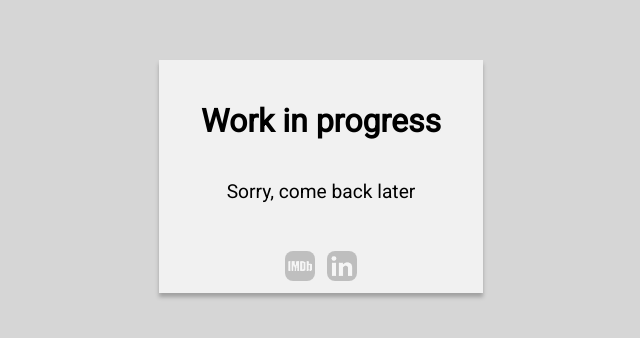
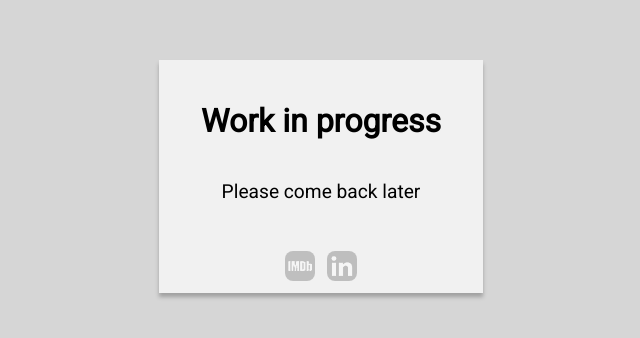
Before and after one commit to RobinDaloze/robindalozewaitingsite.github.io, a plain HTML site: page index.html in a window 1280 px wide. Shown: the part 188-526 px from the top of the page, 319-959 px from the left. Drawn offline with Linux system fonts and the light colour scheme.

Commit message:
Fix text

```diff
--- a/index.html
+++ b/index.html
@@ -13,7 +13,7 @@
         <div class="WIP__page">
             <div class="WIP__container">
                 <h2 class="WIP__title">Work in progress</h2>
-                <p class="WIP__text">Sorry, come back later</p>
+                <p class="WIP__text">Please come back later</p>
                 <a href="https://www.imdb.com/name/nm10197862/?ref_=nv_sr_1" class="SocialLink SocialLink--imdb"></a>
                 <a href="https://www.linkedin.com/in/robindaloze/" class="SocialLink SocialLink--linkedin"></a>
             </div>
```
